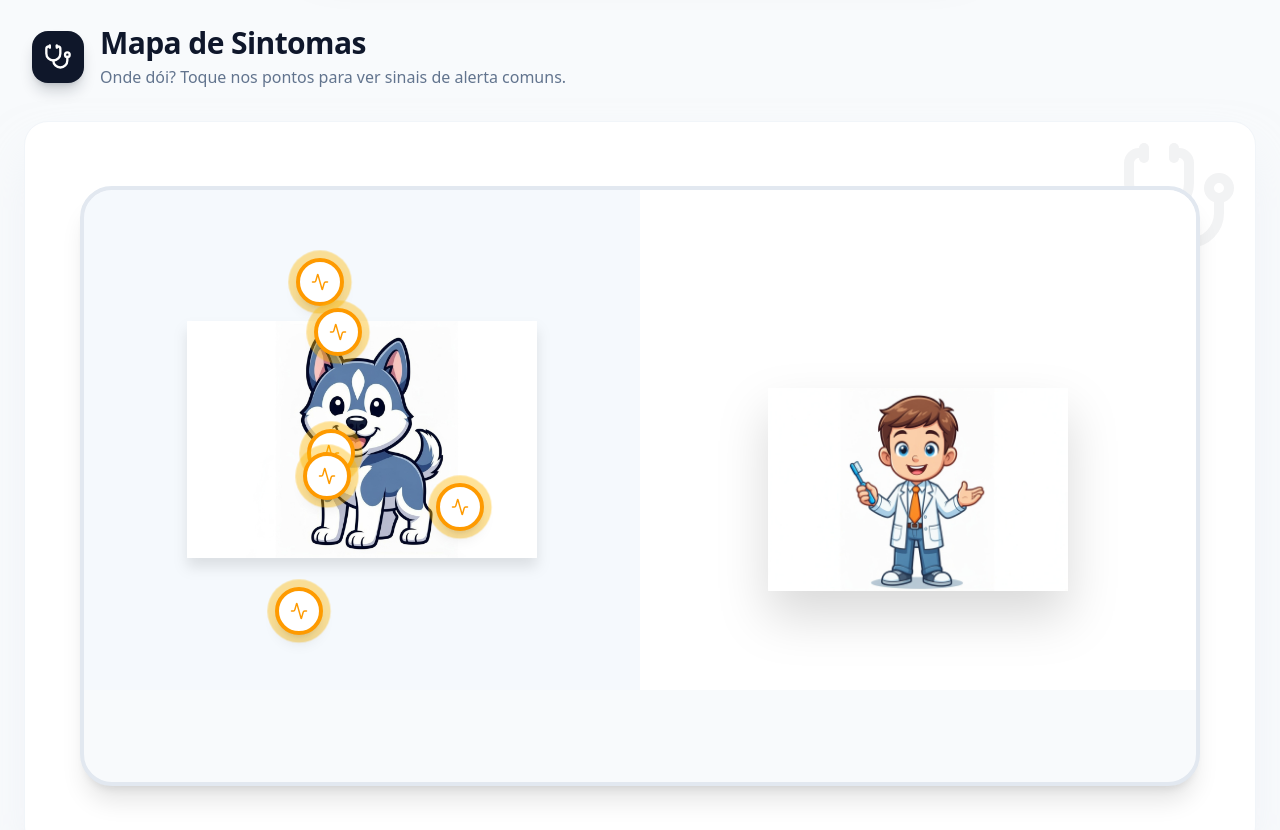
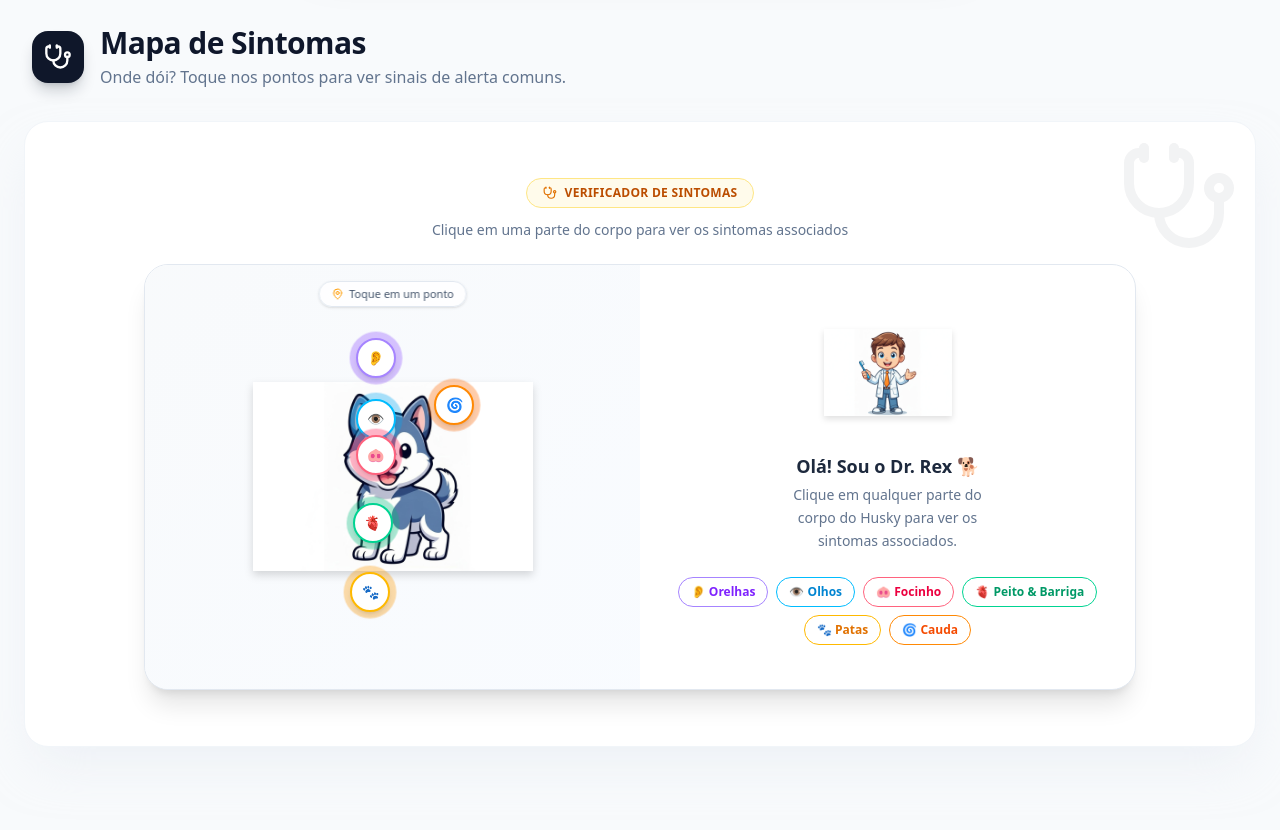
Before and after one commit to moaaskt/guiadocachorro, a Next.js app: page /saude in a window 1280 px wide. Shown: the part 1500-2330 px from the top of the page. Built offline with nearby package versions, Linux system fonts and the light colour scheme.

Commit message:
feat: update Next.js to v16.2.4, add project documentation, and refactor SymptomChecker component UI.

```diff
--- a/components/tools/SymptomChecker.tsx
+++ b/components/tools/SymptomChecker.tsx
@@ -1,149 +1,257 @@
 "use client";
 
-import { useState, useRef, useEffect } from "react";
+import { useState } from "react";
 import { motion, AnimatePresence } from "framer-motion";
-import { X, Activity } from "lucide-react";
+import { X, AlertTriangle, Stethoscope, MapPin } from "lucide-react";
 import { cn } from "@/lib/utils";
 
-// === COORDENADAS RECALIBRADAS (AJUSTE FINO MESTRE) ===
-// x = Horizontal (0 esq -> 100 dir)
-// y = Vertical (0 topo -> 100 baixo)
-const BODY_PARTS = [
-  // Orelhas (Ok)
-  { id: "ears", label: "Orelhas", x: 38, y: 15, symptoms: ["Coceira", "Cheiro forte", "Vermelhidão"] },
-  // Olhos (Ok)
-  { id: "eyes", label: "Olhos", x: 43, y: 26, symptoms: ["Lacrimejamento", "Olhos vermelhos", "Secreção"] },
-  // Boca (CORRIGIDO: Descido para a região do focinho)
-  { id: "mouth", label: "Boca", x: 41, y: 53, symptoms: ["Mau hálito", "Gengiva sangrando", "Salivação"] },
-  // Peito (Ok)
-  { id: "chest", label: "Peito", x: 40, y: 58, symptoms: ["Tosse seca", "Cansaço fácil", "Respiração ruidosa"] },
-  // Patas (Ok)
-  { id: "paws", label: "Patas", x: 32, y: 88, symptoms: ["Mancar", "Lamber patas", "Unhas grandes"] },
-  // Cauda (CORRIGIDO: Trazido para mais perto do corpo e para cima na curva)
-  { id: "tail", label: "Cauda", x: 78, y: 65, symptoms: ["Perseguir cauda", "Cauda baixa", "Mordiscar base"] },
+type BodyPart = {
+  id: string;
+  label: string;
+  emoji: string;
+  x: number;
+  y: number;
+  color: string;
+  ringColor: string;
+  bgColor: string;
+  description: string;
+  symptoms: string[];
+  whenToVet: string;
+};
+
+const BODY_PARTS: BodyPart[] = [
+  {
+    id: "ears",
+    label: "Orelhas",
+    emoji: "👂",
+    x: 44, y: 17,
+    color: "text-violet-600",
+    ringColor: "border-violet-400",
+    bgColor: "bg-violet-500",
+    description: "Região sensível a infecções e ácaros. Requer limpeza regular.",
+    symptoms: ["Coceira intensa nas orelhas", "Cheiro forte ou azedo", "Secreção escura ou amarelada", "Balanço frequente da cabeça"],
+    whenToVet: "Coceira por mais de 2 dias ou secreção escura.",
+  },
+  {
+    id: "eyes",
+    label: "Olhos",
+    emoji: "👁️",
+    x: 44, y: 34,
+    color: "text-sky-600",
+    ringColor: "border-sky-400",
+    bgColor: "bg-sky-500",
+    description: "Olhos saudáveis são brilhantes e sem secreção excessiva.",
+    symptoms: ["Lacrimejamento excessivo", "Olhos vermelhos ou irritados", "Secreção amarela ou verde", "Olho semicerrado ou piscando muito"],
+    whenToVet: "Secreção colorida ou olho fechado por mais de 24h.",
+  },
+  {
+    id: "nose",
+    label: "Focinho",
+    emoji: "🐽",
+    x: 44, y: 44,
+    color: "text-rose-600",
+    ringColor: "border-rose-400",
+    bgColor: "bg-rose-500",
+    description: "O focinho frio e úmido é sinal de saúde. Seco pode indicar febre.",
+    symptoms: ["Focinho seco ou rachado", "Corrimento nasal", "Espirros frequentes", "Sangramento pelo nariz"],
+    whenToVet: "Sangramento ou corrimento por mais de 1 dia.",
+  },
+  {
+    id: "belly",
+    label: "Peito & Barriga",
+    emoji: "🫀",
+    x: 43, y: 63,
+    color: "text-emerald-600",
+    ringColor: "border-emerald-400",
+    bgColor: "bg-emerald-500",
+    description: "A barriga revela sinais de digestão, parasitas e órgãos internos.",
+    symptoms: ["Barriga estufada ou dura", "Vômitos ou diarreia", "Perda de apetite", "Dor ao ser tocado na barriga"],
+    whenToVet: "Barriga muito estufada é emergência. Vá imediatamente ao vet.",
+  },
+  {
+    id: "paws",
+    label: "Patas",
+    emoji: "🐾",
+    x: 42, y: 82,
+    color: "text-amber-600",
+    ringColor: "border-amber-400",
+    bgColor: "bg-amber-500",
+    description: "Patas suportam todo o peso do animal e são expostas ao ambiente.",
+    symptoms: ["Mancar ou evitar apoiar", "Lamber as patas excessivamente", "Unhas muito longas", "Cortes ou calos nas almofadas"],
+    whenToVet: "Mancar por mais de 1 dia ou ferida aberta visível.",
+  },
+  {
+    id: "tail",
+    label: "Cauda",
+    emoji: "🌀",
+    x: 72, y: 30,
+    color: "text-orange-600",
+    ringColor: "border-orange-400",
+    bgColor: "bg-orange-500",
+    description: "A cauda expressa emoções e pode indicar problemas na região anal.",
+    symptoms: ["Perseguir a própria cauda", "Cauda sempre baixa ou tucada", "Mordiscar a base da cauda", "Inchaço ou ferida na cauda"],
+    whenToVet: "Ferida aberta ou inchaço visível na região.",
+  },
 ];
 
 export default function SymptomChecker() {
-  const [selectedPart, setSelectedPart] = useState<typeof BODY_PARTS[0] | null>(null);
-  const containerRef = useRef<HTMLDivElement>(null);
-
-  useEffect(() => {
-    const handleClickOutside = (event: MouseEvent) => {
-      if (containerRef.current && !containerRef.current.contains(event.target as Node)) {
-        setSelectedPart(null);
-      }
-    };
-    document.addEventListener("mousedown", handleClickOutside);
-    return () => document.removeEventListener("mousedown", handleClickOutside);
-  }, []);
+  const [selected, setSelected] = useState<BodyPart | null>(null);
 
   return (
-    <section className="w-full max-w-6xl mx-auto py-8 px-4">
-      <div
-        ref={containerRef}
-        className="relative w-full bg-slate-50 rounded-[2rem] border-4 border-slate-200 shadow-xl overflow-hidden min-h-[600px] flex flex-col md:flex-row"
-      >
-        {/* === ÁREA DO HUSKY (ESQUERDA) === */}
-        <div className="relative z-10 w-full md:w-1/2 h-[500px] flex items-center justify-center bg-blue-50/30">
-            <div className="relative w-[350px] h-[450px]">
+    <section className="w-full max-w-5xl mx-auto py-6 px-4">
+      {/* Header */}
+      <div className="text-center mb-6">
+        <div className="inline-flex items-center gap-2 bg-amber-50 border border-amber-200 rounded-full px-4 py-1.5 mb-3">
+          <Stethoscope size={14} className="text-amber-600" />
+          <span className="text-xs font-semibold text-amber-700 uppercase tracking-wide">Verificador de Sintomas</span>
+        </div>
+        <p className="text-slate-500 text-sm">Clique em uma parte do corpo para ver os sintomas associados</p>
+      </div>
+
+      {/* Main Card */}
+      <div className="bg-white rounded-3xl border border-slate-200 shadow-xl overflow-hidden">
+        <div className="flex flex-col md:flex-row">
+
+          {/* Left: Dog Map */}
+          <div className="relative md:w-1/2 bg-gradient-to-br from-slate-50 to-blue-50/40 flex items-center justify-center p-8 min-h-[420px]">
+            {/* Hint */}
+            <div className="absolute top-4 left-1/2 -translate-x-1/2 flex items-center gap-1.5 bg-white/80 backdrop-blur-sm border border-slate-200 rounded-full px-3 py-1 shadow-sm z-20">
+              <MapPin size={12} className="text-amber-500" />
+              <span className="text-[11px] font-medium text-slate-600">Toque em um ponto</span>
+            </div>
+
+            {/* Dog Image + Hotspots */}
+            <div className="relative w-[280px] h-[360px]">
               <img
                 src="/husky-cartoon.png"
-                    alt="Paciente Husky"
-                    className="w-full h-full object-contain drop-shadow-xl"
-                    style={{ display: 'block' }}
+                alt="Husky Paciente"
+                className="w-full h-full object-contain drop-shadow-lg"
               />
 
-                {/* HOTSPOTS (BOTOES) */}
               {BODY_PARTS.map((part) => (
                 <button
                   key={part.id}
-                        onClick={(e) => { e.stopPropagation(); setSelectedPart(part); }}
+                  onClick={() => setSelected(selected?.id === part.id ? null : part)}
                   style={{ left: `${part.x}%`, top: `${part.y}%` }}
-                        className="absolute -translate-x-1/2 -translate-y-1/2 w-10 h-10 md:w-12 md:h-12 cursor-pointer z-30 group focus:outline-none"
+                  className="absolute -translate-x-1/2 -translate-y-1/2 z-10 group focus:outline-none"
+                  aria-label={part.label}
                 >
-                        <span className="absolute inset-0 rounded-full bg-amber-400 opacity-60 animate-ping group-hover:opacity-100" />
+                  {/* Ping ring */}
+                  {selected?.id !== part.id && (
+                    <span className={cn("absolute inset-0 rounded-full opacity-50 animate-ping", part.bgColor)} />
+                  )}
+                  {/* Button */}
                   <span className={cn(
-                            "relative flex items-center justify-center w-full h-full rounded-full border-4 shadow-lg transition-all duration-300",
-                            selectedPart?.id === part.id
-                                ? "bg-amber-500 border-white scale-125 rotate-12"
-                                : "bg-white border-amber-500 hover:scale-110"
+                    "relative flex items-center justify-center w-8 h-8 md:w-10 md:h-10 rounded-full border-2 shadow-md transition-all duration-200",
+                    selected?.id === part.id
+                      ? cn("scale-125 text-white shadow-lg", part.bgColor, "border-white")
+                      : cn("bg-white hover:scale-110", part.ringColor)
                   )}>
-                            <Activity size={18} className={selectedPart?.id === part.id ? "text-white" : "text-amber-500"} />
+                    <span className="text-sm leading-none">{part.emoji}</span>
+                  </span>
+                  {/* Tooltip label */}
+                  <span className="absolute -bottom-6 left-1/2 -translate-x-1/2 whitespace-nowrap text-[10px] font-bold text-slate-700 bg-white border border-slate-200 rounded px-1.5 py-0.5 shadow opacity-0 group-hover:opacity-100 transition-opacity pointer-events-none">
+                    {part.label}
                   </span>
                 </button>
               ))}
             </div>
           </div>
 
-        {/* === ÁREA DO VETERINÁRIO (DIREITA) === */}
-        <div className="relative z-10 w-full md:w-1/2 h-[500px] flex items-end justify-center bg-white pt-10 md:pt-0">
-
-            {/* Container Relativo do Vet */}
-            <div className="relative w-[300px] h-[400px]">
-
-                {/* BALÃO - CORREÇÃO CRÍTICA DE POSICIONAMENTO
-                    Mudado para bottom-[130%]. Isso empurra o balão MUITO para cima,
-                    garantindo que ele não encoste na cabeça do veterinário.
-                */}
-                <div className="absolute bottom-[130%] left-1/2 -translate-x-1/2 w-[280px] z-50">
+          {/* Right: Info Panel */}
+          <div className="md:w-1/2 flex items-stretch">
             <AnimatePresence mode="wait">
-                        {selectedPart ? (
+              {selected ? (
                 <motion.div
-                                key={selectedPart.id}
-                                initial={{ opacity: 0, scale: 0.8, y: 15 }}
-                                animate={{ opacity: 1, scale: 1, y: 0 }}
-                                exit={{ opacity: 0, scale: 0.8, y: 10 }}
-                                className="bg-white rounded-3xl p-5 shadow-[0px_10px_25px_-5px_rgba(0,0,0,0.2)] border-2 border-slate-900 relative"
+                  key={selected.id}
+                  initial={{ opacity: 0, x: 20 }}
+                  animate={{ opacity: 1, x: 0 }}
+                  exit={{ opacity: 0, x: 20 }}
+                  transition={{ duration: 0.2 }}
+                  className="flex-1 p-6 flex flex-col"
                 >
-                                {/* Triângulo do Balão (Apontando para baixo) */}
-                                <div className="absolute -bottom-3 left-1/2 -translate-x-1/2 w-6 h-6 bg-white border-b-2 border-r-2 border-slate-900 transform rotate-45"></div>
-
-                                <div className="flex justify-between items-center border-b border-slate-100 pb-2 mb-2">
-                                    <h3 className="text-lg font-black text-slate-800 uppercase">
-                                        {selectedPart.label}
-                                    </h3>
+                  {/* Panel Header */}
+                  <div className="flex items-start justify-between mb-4">
+                    <div className="flex items-center gap-3">
+                      <div className={cn("w-12 h-12 rounded-2xl flex items-center justify-center text-2xl shadow-sm", selected.bgColor + "/10")}>
+                        {selected.emoji}
+                      </div>
+                      <div>
+                        <h3 className={cn("text-xl font-black", selected.color)}>{selected.label}</h3>
+                        <p className="text-xs text-slate-500 leading-tight max-w-[200px]">{selected.description}</p>
+                      </div>
+                    </div>
                     <button
-                                        onClick={() => setSelectedPart(null)}
-                                        className="p-1 hover:bg-slate-100 rounded-full transition-colors"
+                      onClick={() => setSelected(null)}
+                      className="p-1.5 hover:bg-slate-100 rounded-full transition-colors flex-shrink-0"
                     >
                       <X size={16} className="text-slate-400" />
                     </button>
                   </div>
 
-                                <ul className="space-y-1.5 mb-3">
-                                    {selectedPart.symptoms.map((s, i) => (
-                                        <li key={i} className="flex items-start gap-2 text-sm text-slate-700 font-bold">
-                                            <span className="text-amber-500 text-[10px] mt-1">●</span>
-                                            <span className="leading-tight">{s}</span>
-                                        </li>
+                  {/* Symptoms */}
+                  <div className="mb-4">
+                    <p className="text-[11px] font-semibold text-slate-400 uppercase tracking-wider mb-2">Sintomas comuns</p>
+                    <ul className="space-y-2">
+                      {selected.symptoms.map((s, i) => (
+                        <motion.li
+                          key={i}
+                          initial={{ opacity: 0, x: -8 }}
+                          animate={{ opacity: 1, x: 0 }}
+                          transition={{ delay: i * 0.07 }}
+                          className="flex items-center gap-2.5 text-sm text-slate-700"
+                        >
+                          <span className={cn("w-1.5 h-1.5 rounded-full flex-shrink-0", selected.bgColor)} />
+                          {s}
+                        </motion.li>
                       ))}
                     </ul>
+                  </div>
 
-                                <div className="text-center">
-                                    <span className="text-[10px] text-slate-400 font-medium">Toque fora para fechar</span>
+                  {/* When to vet */}
+                  <div className={cn("mt-auto rounded-2xl p-3.5 flex items-start gap-2.5", selected.bgColor + "/10")}>
+                    <AlertTriangle size={15} className={cn("flex-shrink-0 mt-0.5", selected.color)} />
+                    <div>
+                      <p className={cn("text-[11px] font-bold uppercase tracking-wide mb-0.5", selected.color)}>Quando ir ao veterinário</p>
+                      <p className="text-xs text-slate-600 leading-relaxed">{selected.whenToVet}</p>
+                    </div>
+                  </div>
+
+                  {/* Vet image small */}
+                  <div className="flex items-center gap-2 mt-4 pt-4 border-t border-slate-100">
+                    <img src="/vet-cartoon.png" alt="Vet" className="w-10 h-10 object-contain" />
+                    <p className="text-xs text-slate-400 italic">Sempre consulte um veterinário para diagnóstico preciso.</p>
                   </div>
                 </motion.div>
               ) : (
                 <motion.div
-                                initial={{ opacity: 0, y: 10 }}
-                                animate={{ opacity: 1, y: 0 }}
-                                className="bg-white/90 backdrop-blur-sm px-5 py-3 rounded-full border-2 border-slate-800 shadow-lg text-center mx-auto w-max"
+                  key="idle"
+                  initial={{ opacity: 0 }}
+                  animate={{ opacity: 1 }}
+                  exit={{ opacity: 0 }}
+                  className="flex-1 flex flex-col items-center justify-center p-8 text-center gap-4"
                 >
-                                <p className="text-xs font-black text-slate-800 flex items-center gap-2">
-                                    <span>👋</span> Onde dói? Clique no Husky!
+                  <img src="/vet-cartoon.png" alt="Veterinário" className="w-32 h-32 object-contain drop-shadow-md" />
+                  <div>
+                    <p className="text-lg font-black text-slate-800 mb-1">Olá! Sou o Dr. Rex 🐕</p>
+                    <p className="text-sm text-slate-500 max-w-[220px] mx-auto leading-relaxed">
+                      Clique em qualquer parte do corpo do Husky para ver os sintomas associados.
                     </p>
+                  </div>
+                  <div className="flex flex-wrap justify-center gap-2 mt-2">
+                    {BODY_PARTS.map((p) => (
+                      <button
+                        key={p.id}
+                        onClick={() => setSelected(p)}
+                        className={cn("text-xs font-semibold px-3 py-1.5 rounded-full border transition-all hover:scale-105", p.ringColor, p.color, "bg-white hover:shadow-sm")}
+                      >
+                        {p.emoji} {p.label}
+                      </button>
+                    ))}
+                  </div>
                 </motion.div>
               )}
             </AnimatePresence>
-                </div>
-
-                {/* IMAGEM DO VET */}
-                <img
-                    src="/vet-cartoon.png"
-                    alt="Veterinário"
-                    className="w-full h-full object-contain drop-shadow-2xl"
-                    style={{ display: 'block' }}
-                />
           </div>
         </div>
       </div>
--- a/package.json
+++ b/package.json
@@ -13,7 +13,7 @@
     "clsx": "^2.1.1",
     "framer-motion": "^12.29.0",
     "lucide-react": "^0.562.0",
-    "next": "16.1.1",
+    "next": "^16.2.4",
     "react": "19.2.3",
     "react-dom": "19.2.3",
     "tailwind-merge": "^3.4.0",
```
Also changed, not shown: 2 other files (tests, documents, lock files or other folders). Lines whose indentation alone changed are shown as unchanged.
